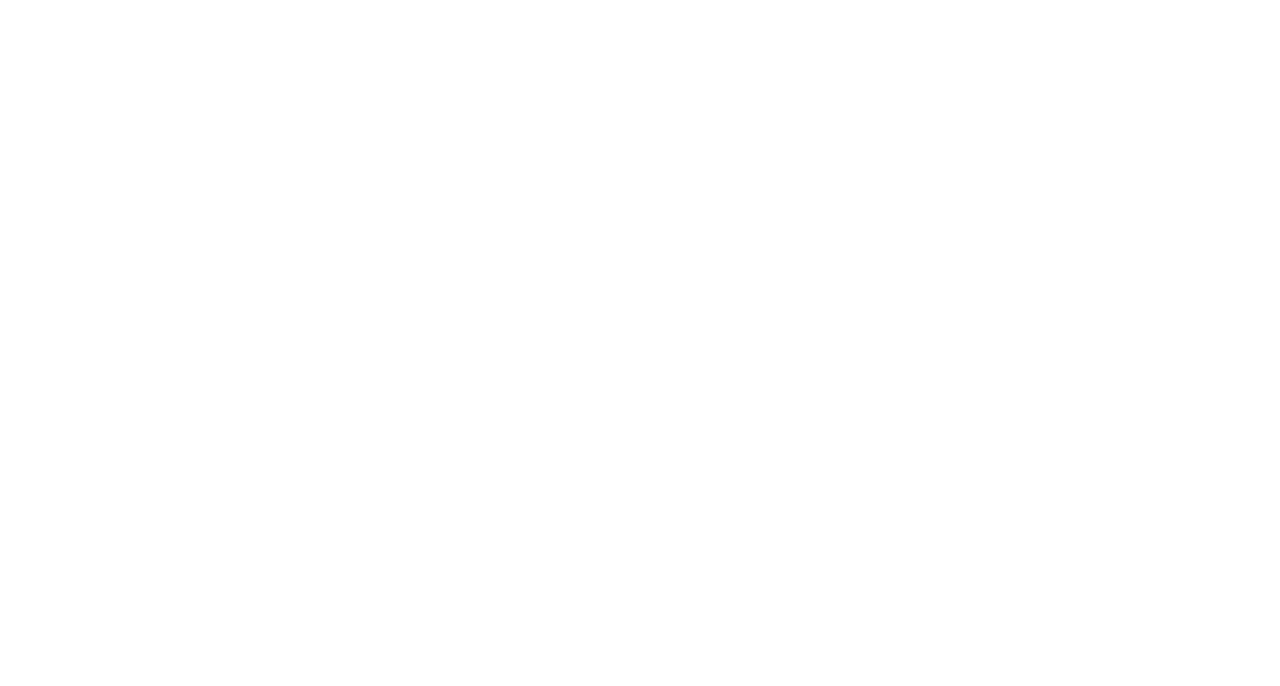
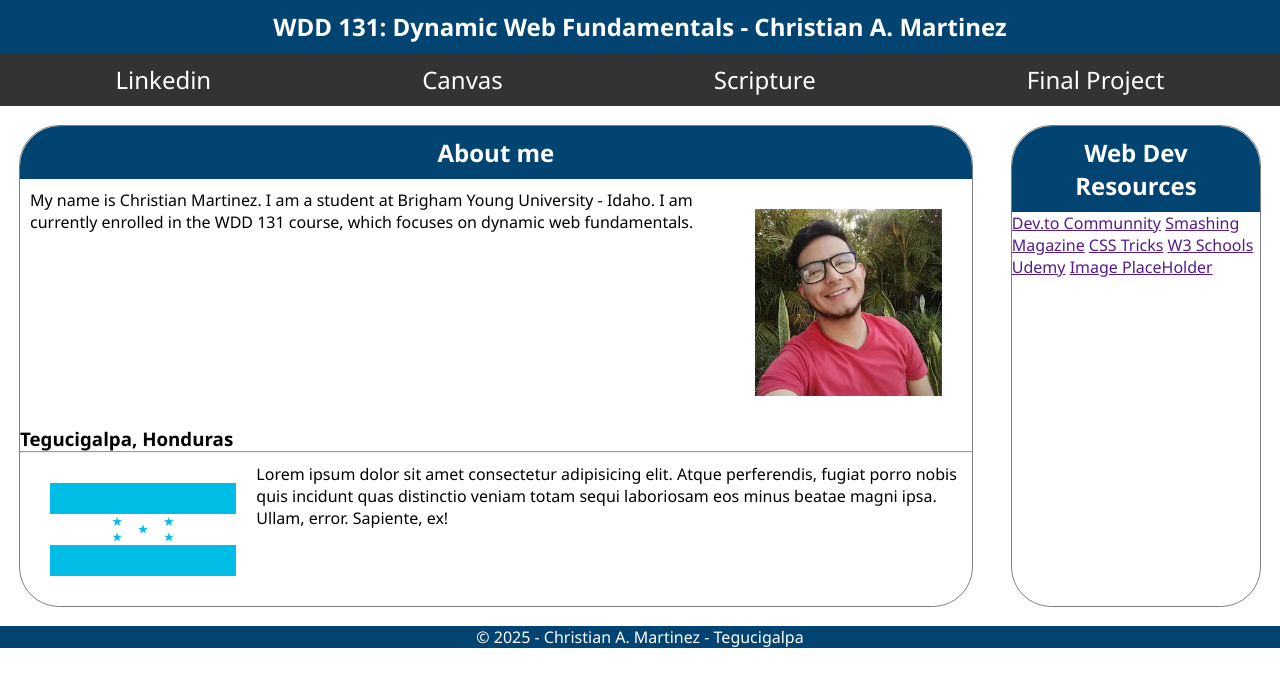
Before and after one commit to cmart1109/wdd131, a plain HTML site: page index.html in a window 1280 px wide. Drawn offline with Linux system fonts and the light colour scheme.

Commit message:
homepage

```diff
--- a/index.html
+++ b/index.html
@@ -3,9 +3,51 @@
 <head>
     <meta charset="UTF-8">
     <meta name="viewport" content="width=device-width, initial-scale=1.0">
-    <title>Document</title>
+    <meta name="author" content="Christian Martinez">
+    <meta name="description" content="Home Course Page">
+    <link rel="stylesheet" href="./styles/base.css">
+    <title>Home Page - Christian Martinez - WDD 131</title>
 </head>
 <body>
-
+    <header>
+        <div class="title">
+            <h2>WDD 131: Dynamic Web Fundamentals - Christian A. Martinez</h2>
+        </div>
+        <nav>
+            <a href="">Linkedin</a>
+            <a href="">Canvas</a>
+            <a href="">Scripture</a>
+            <a href="">Final Project</a>
+        </nav>
+    </header>
+    <main>
+        <section class="card">
+            <h2>About me</h2>
+            <div class="about-me">
+                <p>My name is Christian Martinez. I am a student at Brigham Young University - Idaho. I am currently enrolled in the WDD 131 course, which focuses on dynamic web fundamentals.</p>
+                <img src="./images/profile.webp" alt="Christian Profile">
+            </div>
+            <div>
+                <h3>Tegucigalpa, Honduras</h3>
+                <hr>
+                <div class="about-country">
+                    <img src="./images/honduras-flag.png" alt="Honduras Flag">
+                    <p>Lorem ipsum dolor sit amet consectetur adipisicing elit. Atque perferendis, fugiat porro nobis quis incidunt quas distinctio veniam totam sequi laboriosam eos minus beatae magni ipsa. Ullam, error. Sapiente, ex!</p>
+                </div>
+            </div>
+        </section>
+        <aside class="card">
+            <h2>Web Dev Resources</h2>
+            <a href="">Dev.to Communnity</a>
+            <a href="">Smashing Magazine</a>
+            <a href="">CSS Tricks</a>
+            <a href="">W3 Schools</a>
+            <a href="">Udemy</a>
+            <a href="">Image PlaceHolder</a>
+        </aside>
+    </main>
+    <footer>
+        <p>&copy; 2025 - Christian A. Martinez - Tegucigalpa  </p>
+    </footer>
 </body>
 </html>
--- /dev/null
+++ b/styles/base.css
@@ -0,0 +1,66 @@
+#root {
+    --primary-color: #024471;
+    --secondary-color: #333333;
+    --font-color: #ffffff;
+}
+
+* {
+    margin: 0;
+    font-family: 'Segoe UI', Tahoma, Geneva, Verdana, sans-serif;
+}
+
+
+header, footer {
+    background-color: #024471;
+    color: white;
+    text-align: center;
+}
+
+.title {
+    padding: 10px;
+}
+
+nav {
+    background-color: #333333;
+    color: white;
+    padding: 10px;
+    display: flex;
+    flex-direction: row;
+    justify-content: space-around;
+}
+
+nav a {
+    color: white;
+    text-decoration: none;
+    font-size: 1.5rem;
+}
+
+main {
+    display: flex;
+    flex-direction: row;
+}
+
+.card {
+    border: 1px solid gray;
+    margin: 19px;
+    border-radius: 40px;
+}
+
+.card h2 {
+    background-color: #024471;
+    color: white;
+    padding: 10px;
+    text-align: center;
+    border-top-left-radius: 40px;
+    border-top-right-radius: 40px;
+}
+
+.about-me, .about-country {
+    display: flex;
+    padding: 10px;
+}
+
+.card img {
+    width: 20%;
+    margin: 20px;
+}
```
Also changed, not shown: images/honduras-flag.png (added), images/profile.webp (added), scripts/getDates.js (added).
